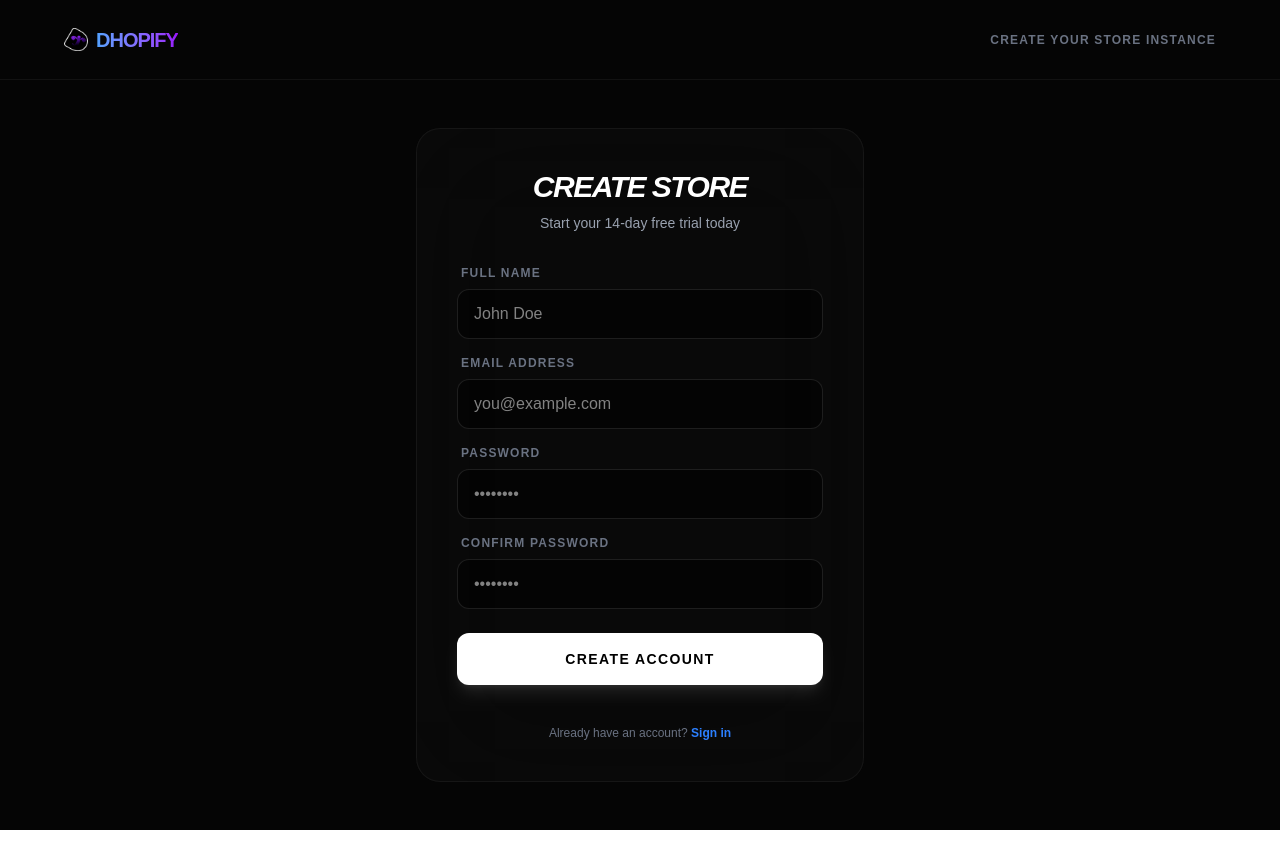
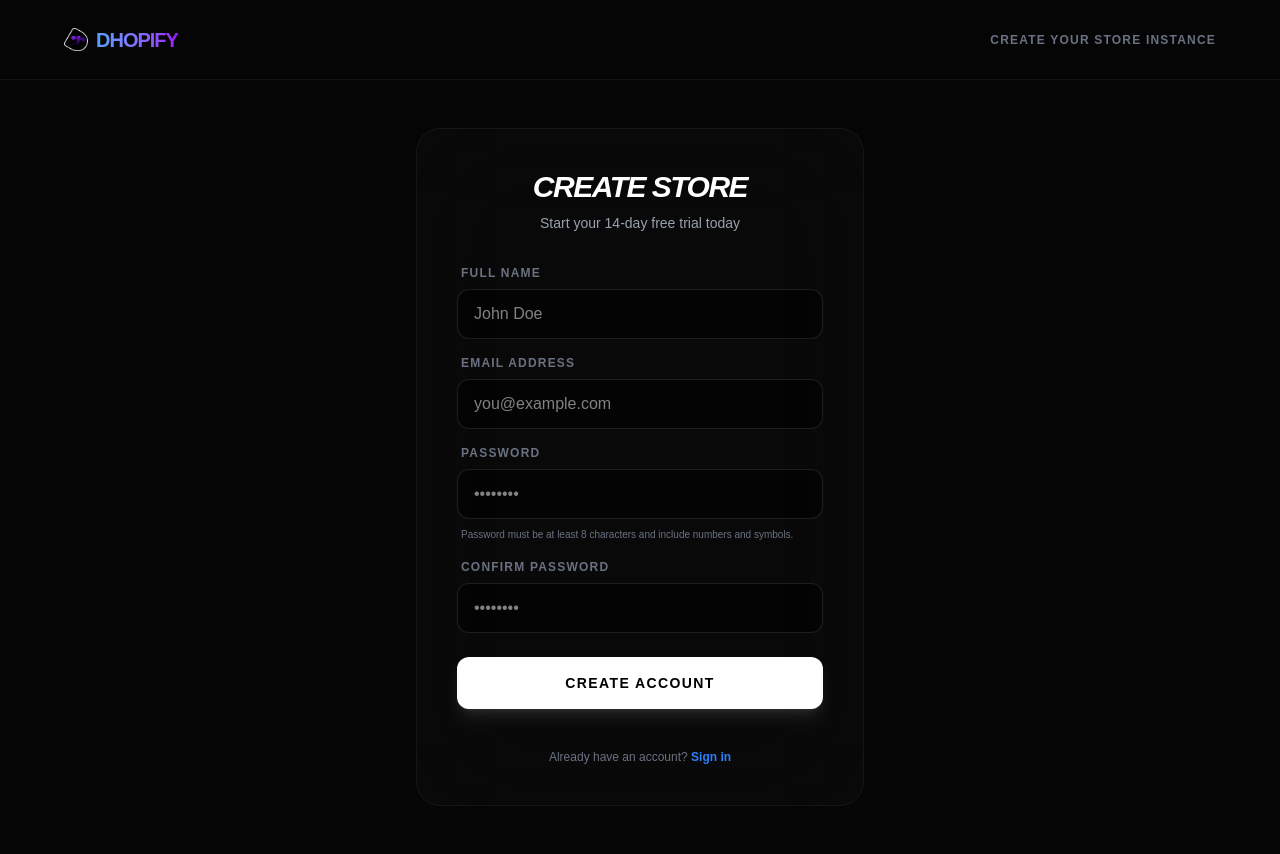
Before and after one commit to dazzledave/shopify_clone, a Next.js app: page /auth/register in a window 1280 px wide. Before the commit the page ends 830 px from the top, so only its background shows below. Built offline with nearby package versions, Linux system fonts and the light colour scheme; no server answers.

Commit message:
sign up password rules

```diff
--- a/src/app/auth/register/page.tsx
+++ b/src/app/auth/register/page.tsx
@@ -108,6 +108,9 @@ export default function RegisterPage() {
                 className="w-full rounded-xl border border-white/10 bg-black/50 px-4 py-3 text-white outline-none transition-all focus:border-blue-500/50 focus:ring-1 focus:ring-blue-500/50"
                 placeholder="••••••••"
               />
+              <p className="mt-2 text-[10px] text-gray-500 font-medium px-1 leading-relaxed">
+                Password must be at least 8 characters and include numbers and symbols.
+              </p>
             </div>
             <div>
               <label className="block text-xs font-bold uppercase tracking-widest text-gray-500 mb-2 px-1">
```
